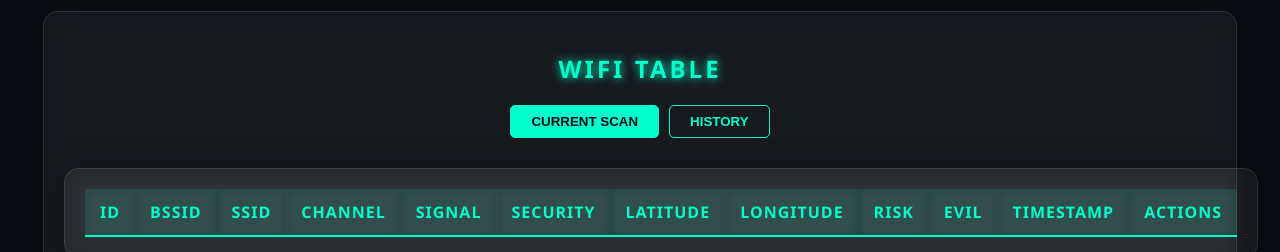
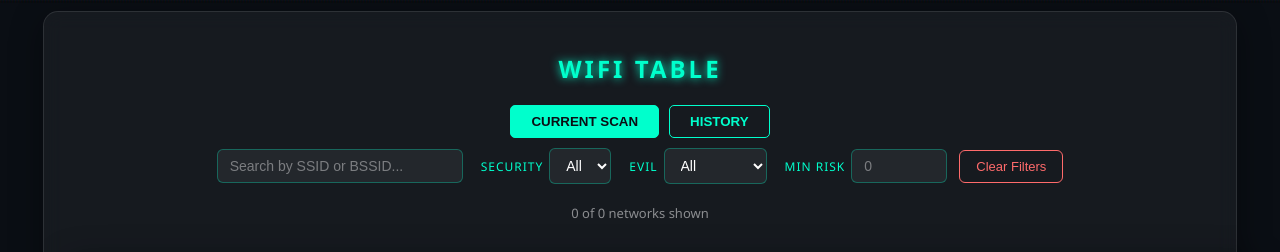
Before and after one commit to mojba10/Warwalking-with-Raspberry-pi, a Flask app: page / in a window 1280 px wide. Shown: the part 797-1049 px from the top of the page. Run offline with Flask 3, Linux system fonts and the light colour scheme; tables that the repository leaves empty hold one stand-in row (values such as "Sample post"); data that the repository does not hold is empty; parts of the project's set-up code (start-up, migrations or seed data) failed here and were passed over.

Commit message:
Front End

```diff
--- a/web/templates/index.html
+++ b/web/templates/index.html
@@ -167,6 +167,71 @@
             background-color: #00e6b8;
             transform: translateY(-2px);
         }
+
+        .filter-bar {
+            display: flex;
+            flex-wrap: wrap;
+            gap: 12px;
+            align-items: center;
+            justify-content: center;
+            margin-bottom: 20px;
+        }
+
+        .filter-bar input[type="text"],
+        .filter-bar select,
+        .filter-bar input[type="number"] {
+            background-color: rgba(255, 255, 255, 0.06);
+            border: 1px solid rgba(0, 255, 204, 0.3);
+            color: white;
+            padding: 8px 12px;
+            border-radius: 6px;
+            font-size: 14px;
+        }
+
+        .filter-bar input[type="text"] {
+            min-width: 220px;
+        }
+
+        .filter-bar input::placeholder {
+            color: rgba(255, 255, 255, 0.4);
+        }
+
+        .filter-bar label {
+            font-size: 12px;
+            color: var(--primary-color);
+            text-transform: uppercase;
+            letter-spacing: 1px;
+            margin-left: 6px;
+        }
+
+        .filter-group {
+            display: flex;
+            align-items: center;
+            gap: 6px;
+        }
+
+        .clear-filters {
+            background-color: transparent;
+            color: #ff6b6b;
+            border: 1px solid #ff6b6b;
+            padding: 8px 16px;
+            border-radius: 6px;
+            cursor: pointer;
+            font-size: 13px;
+            transition: background-color 0.2s, color 0.2s;
+        }
+
+        .clear-filters:hover {
+            background-color: #ff6b6b;
+            color: var(--bg-dark);
+        }
+
+        .result-count {
+            text-align: center;
+            color: rgba(255, 255, 255, 0.5);
+            font-size: 13px;
+            margin-bottom: 10px;
+        }
     </style>
 </head>
 <body>
@@ -188,6 +253,38 @@
             <button id="btn-current" class="active" onclick="loadData('current')">CURRENT SCAN</button>
             <button id="btn-history" onclick="loadData('history')">HISTORY</button>
         </div>
+
+        <div class="filter-bar">
+            <input type="text" id="filter-search" placeholder="Search by SSID or BSSID..." oninput="applyFilters()">
+
+            <div class="filter-group">
+                <label for="filter-security">Security</label>
+                <select id="filter-security" onchange="applyFilters()">
+                    <option value="">All</option>
+                </select>
+            </div>
+
+            <div class="filter-group">
+                <label for="filter-evil">Evil</label>
+                <select id="filter-evil" onchange="applyFilters()">
+                    <option value="">All</option>
+                    <option value="NONE">NONE</option>
+                    <option value="LOW">LOW</option>
+                    <option value="MEDIUM">MEDIUM</option>
+                    <option value="HIGH">HIGH</option>
+                </select>
+            </div>
+
+            <div class="filter-group">
+                <label for="filter-min-risk">Min RISK</label>
+                <input type="number" id="filter-min-risk" min="0" max="30" placeholder="0" style="width: 70px;" oninput="applyFilters()">
+            </div>
+
+            <button class="clear-filters" onclick="clearFilters()">Clear Filters</button>
+        </div>
+
+        <div class="result-count" id="result-count"></div>
+
         <table class="data-table">
             <thead>
                 <tr>
@@ -270,6 +367,66 @@
         });
     }
 
+    var allRows = [];  // داده‌ی کامل و بدون فیلتر حالت فعلی (current یا history)
+
+    function populateSecurityOptions(rows) {
+        var select = document.getElementById('filter-security');
+        var current = select.value;
+        var values = Array.from(new Set(rows.map(r => r.SECURITY).filter(v => v))).sort();
+
+        select.innerHTML = '<option value="">All</option>';
+        values.forEach(function (v) {
+            var opt = document.createElement('option');
+            opt.value = v;
+            opt.textContent = v;
+            select.appendChild(opt);
+        });
+        if (values.includes(current)) {
+            select.value = current;
+        }
+    }
+
+    function applyFilters() {
+        var search = document.getElementById('filter-search').value.trim().toLowerCase();
+        var security = document.getElementById('filter-security').value;
+        var evil = document.getElementById('filter-evil').value;
+        var minRiskRaw = document.getElementById('filter-min-risk').value;
+        var minRisk = minRiskRaw === '' ? null : parseFloat(minRiskRaw);
+
+        var filtered = allRows.filter(function (row) {
+            if (search) {
+                var ssid = (row.SSID ?? '').toString().toLowerCase();
+                var bssid = (row.BSSID ?? '').toString().toLowerCase();
+                if (!ssid.includes(search) && !bssid.includes(search)) {
+                    return false;
+                }
+            }
+            if (security && row.SECURITY !== security) {
+                return false;
+            }
+            if (evil && row.EVIL !== evil) {
+                return false;
+            }
+            if (minRisk !== null && !(parseFloat(row.TOTAL_RISK) >= minRisk)) {
+                return false;
+            }
+            return true;
+        });
+
+        renderTable(filtered);
+
+        var countEl = document.getElementById('result-count');
+        countEl.textContent = filtered.length + ' of ' + allRows.length + ' networks shown';
+    }
+
+    function clearFilters() {
+        document.getElementById('filter-search').value = '';
+        document.getElementById('filter-security').value = '';
+        document.getElementById('filter-evil').value = '';
+        document.getElementById('filter-min-risk').value = '';
+        applyFilters();
+    }
+
     function loadData(view) {
         var endpoint = view === 'current' ? '/api/current' : '/api/history';
 
@@ -278,7 +435,11 @@
 
         fetch(endpoint)
             .then(res => res.json())
-            .then(rows => renderTable(rows));
+            .then(rows => {
+                allRows = rows;
+                populateSecurityOptions(rows);
+                applyFilters();
+            });
     }
 
     document.addEventListener('DOMContentLoaded', function () {
```
